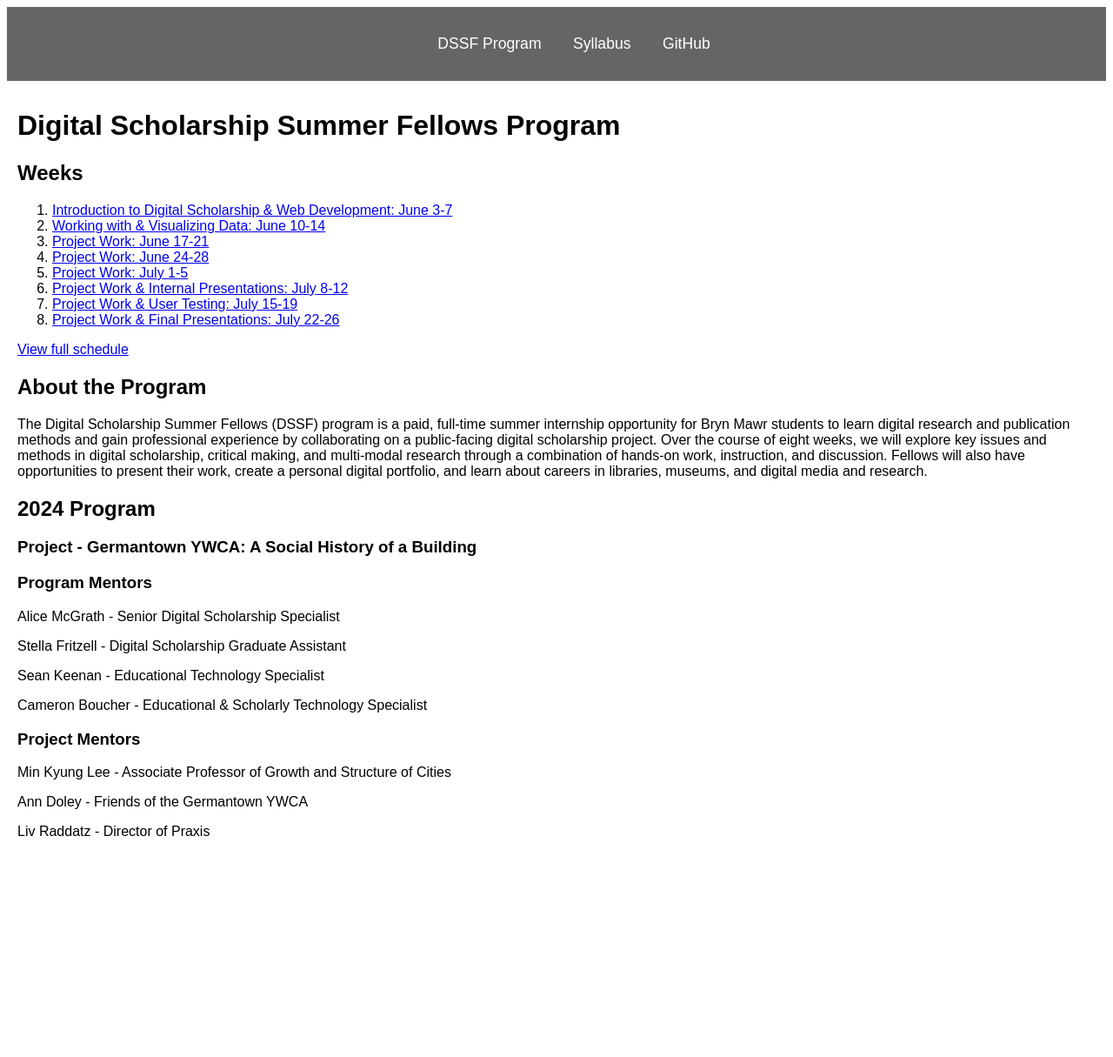
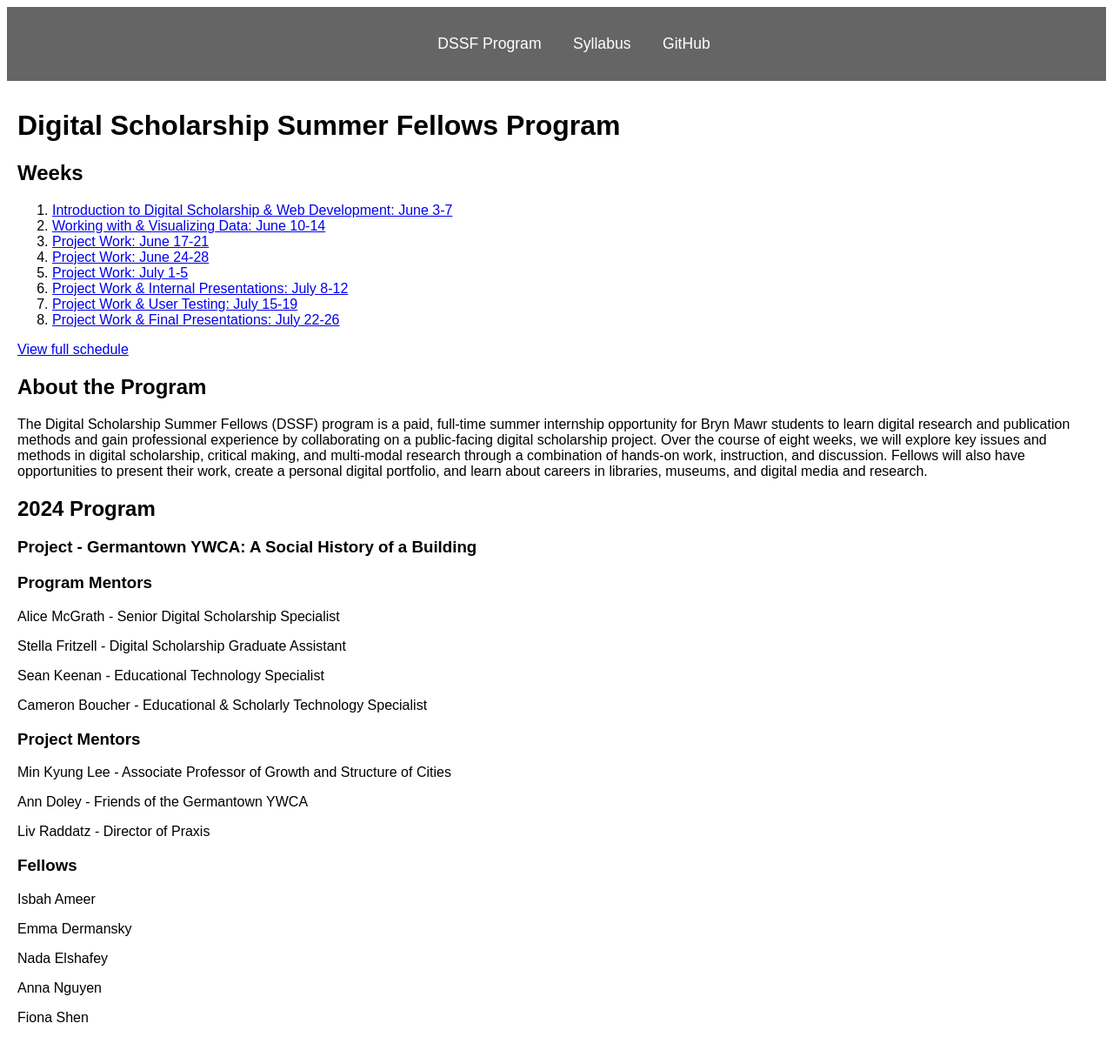
Before and after one commit to digbmc/dssf-syll, a Jekyll site: the page built from index.md, in a window 1280 px wide. Shown: the whole page at 87% size. Built offline with Jekyll 4.4.1, drawn with Linux system fonts in a browser that asks for light colours; before the commit the page ends 1001 px from its top, so only the background shows below that.

Commit message:
Update index.md
Add fellows to project team

```diff
--- a/index.md
+++ b/index.md
@@ -30,3 +30,15 @@
 Ann Doley - Friends of the Germantown YWCA
 
 Liv Raddatz - Director of Praxis
+
+### Fellows
+
+Isbah Ameer
+
+Emma Dermansky
+
+Nada Elshafey
+
+Anna Nguyen
+
+Fiona Shen
```
